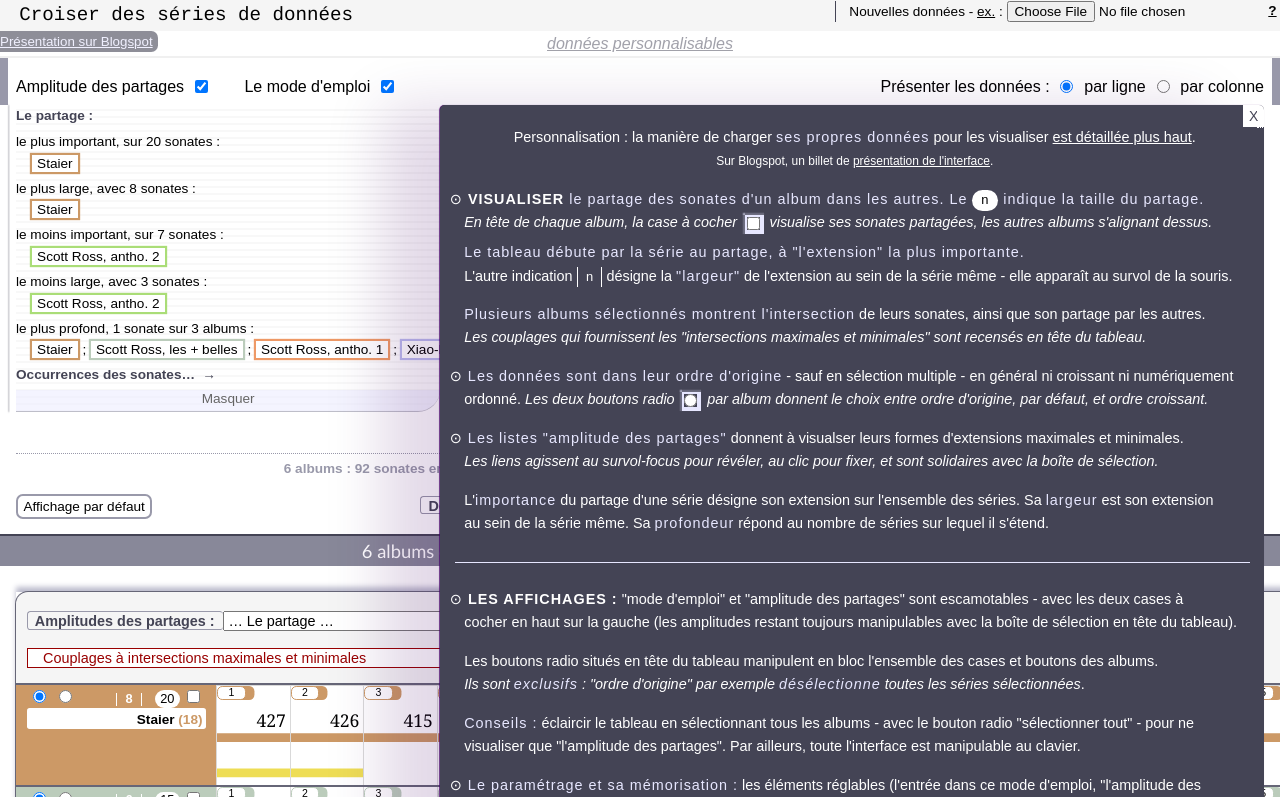
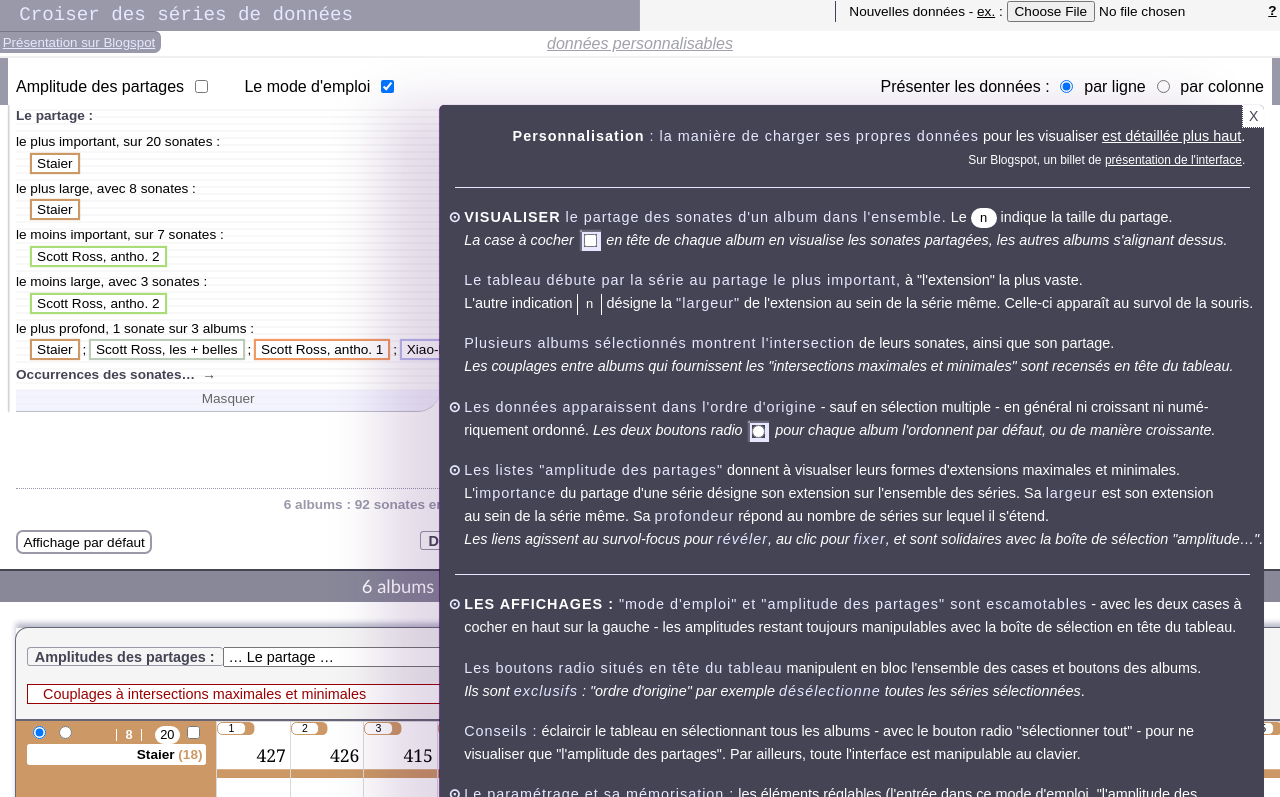
Before and after one commit to interfacteur/croisement-donnees, a plain HTML site: page in-croisement-ens-donnees.html in a window 1280 px wide. Both pictures are taken after a click on the link "→ mode d'emploi suite". Shown: the top 797 px of the page. Drawn offline with Linux system fonts and the light colour scheme.

Commit message:
wording and skin effects

```diff
--- a/-in-croisement-ens-donnees/styles.css
+++ b/-in-croisement-ens-donnees/styles.css
@@ -117,13 +117,14 @@ body.prinit form > *,
 	-o-transition: .5s;
 	transition: .5s;
 
-    -webkit-transform: translateZ(0);  /* activation de l'AM */
-    -moz-transform: translateZ(0);  /* activation de l'AM */
-    -ms-transform: translateZ(0);  /* activation de l'AM */
-    -o-transform: translateZ(0);  /* activation de l'AM */
-    transform: translateZ(0);  /* activation de l'AM */
+	-webkit-transform: translateZ(0);  /* activation de l'AM */
+	-moz-transform: translateZ(0);  /* activation de l'AM */
+	-ms-transform: translateZ(0);  /* activation de l'AM */
+	-o-transform: translateZ(0);  /* activation de l'AM */
+	transform: translateZ(0);  /* activation de l'AM */
 }
-#aideUtilisation p:not(.incipit),
+
+#aideUtilisation p,
 #meta h1,
 #meta p	{
 	opacity: 1;
@@ -131,8 +132,6 @@ body.prinit form > *,
 	padding: .5em .3em 0 .66em;
 }
 #aideUtilisation.sans p:not(.incipit),
-#aideUtilisation.sans .secondo,
-#aideUtilisation.sans .penultieme,
 #meta.sans h1,
 #meta.sans p,
 #meta.init h1,
@@ -142,7 +141,6 @@ body.prinit form > *,
 	opacity: 0;
 	padding-top: 0;
 	pointer-events: none;
-	width: 0;
 }
 #crutch #aideUtilisation.init,
 #crutch #aideUtilisation.nulle	{
@@ -150,10 +148,17 @@ body.prinit form > *,
 	height: 0;
 	padding: 0;
 }
-
-
-
-
+@media screen and (-webkit-min-device-pixel-ratio:0) {
+	#aideUtilisation	{
+		height: 864px;
+	}
+	#aideUtilisation.sans	{
+		height: 3em;
+	}
+	#aideUtilisation.sans p:not(.incipit)	{
+		display: none;
+	}
+}
 
 
 
@@ -162,6 +167,9 @@ body.prinit form > *,
 /* structure */
 body > header > h1	{
 	background: #F5F5F5;
+	box-shadow: 33.33em 0 #606070 inset;
+	box-shadow: 33.33em 0 #99A inset;
+	color: #E7E7FF;
 	font-family: Courier;
 	font-size: 1.2em;
 	font-weight: normal;
@@ -208,20 +216,24 @@ header small	{
 	position: absolute;
 }
 header small a	{
-	background: #445;
+	/*background: #445;*/
+	background: #99A;
 	border-radius: 0 .5em .5em 0;
+	border-top: 1px solid #778;
 	color: #E7E7FF;
 	font-style: normal;
 	left: 0;
-	opacity: .6;
-	padding-right: .4em;
+	/*opacity: .6;*/
+	padding: 0 .4em 0 .2em;
 	position: absolute;
 	white-space: nowrap;
 }
 header small a:hover,
 header small a:focus	{
+	background: #445;
+	border-top: 1px solid #445;
 	color: #FFF;
-	opacity: 1;
+	/*opacity: 1;*/
 }
 form	{
 	box-shadow: 0 -1em 1em #99A;
@@ -402,7 +414,7 @@ footer	{
 	margin: 0 0 -34em 0;
 	opacity: 1;
 	overflow: hidden;
-	padding: 1em;
+	padding: .8em 1em 1.4em 1em;
 	position: relative;
 	white-space: nowrap;
 	width: 100%;
@@ -424,41 +436,68 @@ footer	{
 #aideUtilisation.sans:focus	{
 	opacity: 1;
 }
-.intro	{
-	text-align: center;
+#aideUtilisation:not(.sans) .bloc	{
+	border-top: 1px solid #E7E7FF;
 }
-.secondo	{
-	border-top: 1px solid #E7E7FF;
-	margin-top: 1.25em;
-	padding-top: 1.25em;
+#aideUtilisation:not(.sans) p.pre-bloc	{
+	margin-bottom: .5em;
 }
-.penultieme	{
-	height: 7em;
+#aideUtilisation:not(.sans) .bloc p:first-child	{
+	margin-top: .75em;
 }
-.secondo:last-child	{
+.seuil	{
 	text-align: right;
+}
+#aideUtilisation:not(.sans) li + li p:first-child::before	{
+	color: #E7E7FF;
+	content: "\2299";
+	font-weight: bold;
+	margin-left: -1.1em;
+	position: absolute;
+}
+#aideUtilisation:not(.sans) li:last-child p:first-child::before	{
+	content: none;
+}
+#aideUtilisation p	{
+	margin-top: .1em;
+}
+#aideUtilisation .mince	{
+	height: 2.5em;
+}
+#aideUtilisation .consequent	{
+	height: 8em;
+}
+#aideUtilisation.sans .incipit	{
+	height: 2.5em;
+}
+#aideUtilisation.sans .incipit em	{
+	display: none;
+}
+
+
+#aideUtilisation input	{
+	box-shadow: 0 0 .1em .3em #E7E7FF;
 }
 .sans .discret	{
 	display: none;
 }
-#aideUtilisation p:first-child	{
-	padding: .5em .3em 0 .66em;
+#aideUtilisation strong	{
+	font-weight: normal;
 }
 #aideUtilisation:not(.sans) strong	{
 	color: #E7E7FF;
 	letter-spacing: 1px;
-	font-weight: normal;
 }
-#aideUtilisation.sans p:first-child strong	{
+#aideUtilisation:not(.sans) strong strong	{
+	color: #FFF;
+	font-weight: bold;
+}
+#aideUtilisation.sans .incipit strong,
+#aideUtilisation.sans .incipit strong strong	{
 	color: #000;
-	font-weight: normal;
 }
-#aideUtilisation:not(.sans) .clair,
 #aideUtilisation a	{
 	color: #FFF;
-}
-#aideUtilisation input	{
-	box-shadow: 0 0 .1em .3em #E7E7FF;
 }
 #mdemploi	{
 	color: #FFF;
@@ -481,19 +520,8 @@ footer	{
 	background: transparent;
 	content: "";
 }
-.pseudo-item	{
-	text-indent: -1em;
-}
-#aideUtilisation .incipit em,
-.cipit	{
-	display: inline;
-}
-#aideUtilisation.sans .incipit em	{
-	display: none;
-}
-#aideUtilisation p.outcipit	{
-	height: 2.5em;
-}
+
+
 
 
 
@@ -1168,11 +1196,7 @@ tr:nth-child(6) .label span	{
 table:not(.axes) .visible::before	{
 	color: #FFF!important;
 }
-/*.crutch td.visible::before	{
-	border-color: #F00;
-	box-shadow: .8em 0 #B00;
-}
-*/
+
 	/* analyse : */
 #crutch .intersection td:not(:empty),
 #crutch .diasection,
--- a/in-croisement-ens-donnees.html
+++ b/in-croisement-ens-donnees.html
@@ -27,7 +27,7 @@
 		<section class="base">
 			<p class="tdbord">
 				<label for="analyse">Amplitude des partages</label>
-				<input type="checkbox" id="analyse" checked>
+				<input type="checkbox" id="analyse">
 				<label for="mde">Le mode d'emploi</label>
 				<input type="checkbox" id="mde" checked>
 			</p>
@@ -45,47 +45,47 @@
 
 			<ul id="aideUtilisation" class="sans init">
 				<li>
-					<p class="intro">
-						Personnalisation : la manière de charger <strong>ses propres données</strong> pour les visualiser <a href="#aidePersonnalisation">est détaillée plus haut</a>.<br>
+					<p class="seuil pre-bloc">
+						<strong><strong>Personnalisation</strong> : la manière de charger ses propres données</strong> pour les visualiser <a href="#aidePersonnalisation">est détaillée plus haut</a>.<br>
 						<small>Sur Blogspot, un billet de <a href="http://interfacteur.blogspot.fr/2016/01/croiser-donnees.html">présentation de l'interface</a>.</small>
 					</p>
 				</li>
-				<li>
-					<p class="incipit pseudo-item">
-						<strong><span class="clair"><span class="discret">&#x2299;</span> <b>VISUALISER</b></span> le partage des <span class="typeEle2"></span> d'un<span class="genreTab"></span> <span class="typeTab1"></span> dans les autres<span class="discret">. Le <span class="nb1">n</span> indique la taille du partage</span>.</strong> <a href="#" id="mdemploi">→ mode d'emploi suite</a><br>
-						<em>En tête de chaque <span class="typeTab1"></span>, la case à cocher <input type="checkbox" tabindex="-1"> visualise ses <span class="typeEle2"></span> partagé<span class="genreEle"></span>s, les autres <span class="typeTab2"></span> s'alignant dessus.</em>
+				<li class="bloc">
+					<p class="incipit">
+						<strong><strong>VISUALISER</strong> le partage des <span class="typeEle2"></span> d'un<span class="genreTab"></span> <span class="typeTab1"></span> dans l'ensemble.</strong><span class="discret"> Le <span class="nb1">n</span> indique la taille du partage.</span> <a href="#" id="mdemploi">→ mode d'emploi suite</a><br>
+						<em>La case à cocher <input type="checkbox" tabindex="-1"> en tête de chaque <span class="typeTab1"></span> en visualise les <span class="typeEle2"></span> partagé<span class="genreEle"></span>s, les autres <span class="typeTab2"></span> s'alignant dessus.</em>
 					</p>
 					<p>
-						<strong>Le tableau débute par la série au partage, à "l'extension" la plus importante.</strong><br>
-						L'autre indication <span class="nb2">n</span> désigne la <strong>"largeur"</strong> de l'extension au sein de la série même - elle apparaît au survol de la souris.
+						<strong>Le tableau débute par la série au partage le plus important,</strong> à "l'extension" la plus vaste.<br>
+						L'autre indication <span class="nb2">n</span> désigne la <strong>"largeur"</strong> de l'extension au sein de la série même. Celle-ci apparaît au survol de la souris.
 					</p>
 					<p>
-						<strong>Plusieurs <span class="typeTab2"></span> sélectionné<span class="genreTab"></span>s montrent l'intersection</strong> de leurs <span class="typeEle2"></span>, ainsi que son partage par les autres.<br>
-						<em>Les couplages qui fournissent les "intersections maximales et minimales" sont recensés en tête du tableau.</em>
+						<strong>Plusieurs <span class="typeTab2"></span> sélectionné<span class="genreTab"></span>s montrent l'intersection</strong> de leurs <span class="typeEle2"></span>, ainsi que son partage.<br>
+						<em>Les couplages entre <span class="typeTab2"></span> qui fournissent les "intersections maximales et minimales" sont recensés en tête du tableau.</em>
 					</p>
 				</li>
 				<li>
-					<p class="pseudo-item">
-						<strong><span class="clair">&#x2299;</span> Les données sont dans leur ordre d'origine</strong> - sauf en sélection multiple - en général ni croissant ni numériquement<br>
+					<p>
+						<strong>Les données apparaissent dans l'ordre d'origine</strong> - sauf en sélection multiple - en général ni croissant ni numé-<br>
 		<!-- <p>🔘) at code point 128,280 (U+1F518) &#x1F518;</p> -->
-						ordonné. <em class="cipit">Les deux boutons radio <input type="radio" tabindex="-1"> par <span class="typeTab1"></span> donnent le choix entre ordre d'origine, par défaut, et ordre croissant.</em>
+						riquement ordonné. <em class="cipit">Les deux boutons radio <input type="radio" tabindex="-1"> pour chaque <span class="typeTab1"></span> l'ordonnent par défaut, ou de manière croissante.</em>
 					</p>
 				</li>
 				<li>
-					<p class="pseudo-item">
-						<strong><span class="clair">&#x2299;</span> Les listes "amplitude des partages"</strong> donnent à visualser leurs formes d'extensions maximales et minimales.<br>
-						<em class="cipit">Les liens agissent au survol-focus pour révéler, au clic pour fixer, et sont solidaires avec la boîte de sélection.</em>
+					<p class="consequent pre-bloc">
+						<strong>Les listes "amplitude des partages"</strong> donnent à visualser leurs formes d'extensions maximales et minimales.<br>
+						L'<strong>importance</strong> du partage d'une série désigne son extension sur l'ensemble des séries. Sa <strong>largeur</strong> est son extension<br>
+						au sein de la série même. Sa <strong>profondeur</strong> répond au nombre de séries sur lequel il s'étend.<br>
+						<em class="cipit">Les liens agissent au survol-focus pour <strong>révéler</strong>, au clic pour <strong>fixer</strong>, et sont solidaires avec la boîte de sélection "amplitude…".</em>
 					</p>
-					<p>L'<strong>importance</strong> du partage d'une série désigne son extension sur l'ensemble des séries. Sa <strong>largeur</strong> est son extension<br>
-						au sein de la série même. Sa <strong>profondeur</strong> répond au nombre de séries sur lequel il s'étend.</p>
 				</li>
-				<li class="secondo">
-					<p class="pseudo-item">
-						<strong><span class="clair">&#x2299; <b>LES AFFICHAGES :</b></span></strong> "mode d'emploi" et "amplitude des partages" sont escamotables - avec les deux cases à<br>
-						cocher en haut sur la gauche (les amplitudes restant toujours manipulables avec la boîte de sélection en tête du tableau).
+				<li class="bloc">
+					<p>
+						<strong><strong>LES AFFICHAGES :</strong> "mode d'emploi" et "amplitude des partages" sont escamotables</strong> - avec les deux cases à<br>
+						cocher en haut sur la gauche - les amplitudes restant toujours manipulables avec la boîte de sélection en tête du tableau.
 					</p>
 					<p>
-						Les boutons radio situés en tête du tableau manipulent en bloc l'ensemble des cases et boutons des <span class="typeTab2"></span>.<br>
+						<strong>Les boutons radio situés en tête du tableau</strong> manipulent en bloc l'ensemble des cases et boutons des <span class="typeTab2"></span>.<br>
 						<em>Ils sont <strong>exclusifs</strong>&nbsp;: "ordre d'origine" par exemple <strong>désélectionne</strong> toutes les séries sélectionnées</em>.
 					</p>
 					<p>
@@ -93,18 +93,19 @@
 						visualiser que "l'amplitude des partages". Par ailleurs, toute l'interface est manipulable au clavier.
 					</p>
 				</li>
-				<li class="penultieme">
-					<p class="pseudo-item">
-						<strong><span class="clair">&#x2299;</span> Le paramétrage et sa mémorisation :</strong> les éléments réglables (l'entrée dans ce mode d'emploi, "l'amplitude des<br>
+				<li>
+					<p class="consequent pre-bloc">
+						<strong>Le paramétrage et sa mémorisation :</strong> les éléments réglables (l'entrée dans ce mode d'emploi, "l'amplitude des<br>
 						partages"), les	visualisations (sélection des <span class="typeTab2"></span>, "intersections", "amplitudes", ordre des données) et<br> la personnalisation des données, sont conservés et restitués en deçà d'un mois inactif.<br>
 						Le bouton <strong>"affichage par défaut"</strong> oublie - y compris les données personnalisées, qui ont un bouton dédié.
 						<a class="fermeture" href="#mdemploi" title="Fermer l'aide contextuelle">X</a>
 					</p>
 				</li>
-				<li class="secondo outcipit">
-					Tout retour et toute remarque sont bienvenus et attendus : <a href="http://emploi.alsacreations.com/demande-20022-Developpeur-front-end.html">contact</a>
+				<li class="bloc">
+					<p class="seuil mince">
+						Tout retour et toute remarque sont bienvenus : <a href="http://emploi.alsacreations.com/demande-20022-Developpeur-front-end.html">contact</a>
+					</p>
 				</li>
-
 			</ul>
 		</section>
 
@@ -116,7 +117,7 @@
 			<a href="http://www.equatorium.net/e1/-in-croisement-ens-donnees/donnees-sonates.js" id="exemple" title="exemple">ex.</a>  :
 		</label>
 		<input type="file" title="Nouvelles données" id="modifier">
-		<a href="#" id="aidePersonnalisation" title="PERSONNALISER LES DONNÉES… Sélectionner sur l'ordinateur un fichier .txt ou .js semblable à celui donnée en exemple - via le champ 'Nouvelles données' ou par la boîte de sélection 'Données visualisées'… Ou encore glisser-déposer directement le fichier sur la page… Il est possible d'enregistrer ce premier exemple [ou celui des millésimes, des bassins fluviaux] pour le modifier et l'adapter… Conserver les variables, et les clés dans 'informations'… Dans 'datas', conserver les 'titre' et le principe de numérotation… Les 'titre' ne devraient pas exéder 50 caractères… Il vaut mieux éviter les doublons. Les commentaires sont facultatifs… Une fois personnalisées, les données apparaissent dans la boîte de sélection centrale… Chaque nouvelle personnalisation remplace la précédente… Un bouton &#x22;oubli des données personnalisées&#x22; les soustrait… Jusqu'à 6 séries (&#x22;régions&#x22;, &#x22;albums&#x22; etc.) sont visualisables; au-delà les styles manquent…	Tout retour et toute remarque sont bienvenus et attendus : http://emploi.alsacreations.com/demande-20022-Developpeur-front-end.html."><strong>?</strong></a>
+		<a href="#" id="aidePersonnalisation" title="PERSONNALISER LES DONNÉES… Sélectionner sur l'ordinateur un fichier .txt ou .js semblable à celui donnée en exemple - via le champ 'Nouvelles données' ou par la boîte de sélection 'Données visualisées'… Ou encore glisser-déposer directement le fichier sur la page… Il est possible d'enregistrer ce premier exemple [ou celui des millésimes, des bassins fluviaux] pour le modifier et l'adapter… Conserver les variables, et les clés dans 'informations'… Dans 'datas', conserver les 'titre' et le principe de numérotation… Les 'titre' ne devraient pas exéder 50 caractères… Il vaut mieux éviter les doublons. Les commentaires sont facultatifs… Une fois personnalisées, les données apparaissent dans la boîte de sélection centrale… Chaque nouvelle personnalisation remplace la précédente… Un bouton &#x22;oubli des données personnalisées&#x22; les soustrait… Jusqu'à 6 séries (&#x22;régions&#x22;, &#x22;albums&#x22; etc.) sont visualisables; au-delà les styles manquent…	Tout retour est bienvenu et attendu : http://emploi.alsacreations.com/demande-20022-Developpeur-front-end.html."><strong>?</strong></a>
 	</section>
 
 	<p id="synthese">&nbsp;</p>
@@ -140,7 +141,7 @@
 	<address>Août 2014 - skin novembre 2015 - liste des étendues et personnalisation janvier 2016 - <a href="http://www.langhade.net/gaetan/">Gaëtan Langhade, Interfacteur</a></address><br><br>
 	<a href="http://interfacteur.blogspot.fr/2016/01/croiser-donnees.html">Note de présentation</a> -
 	<a href="https://github.com/interfacteur/croisement-donnees">Code sur Github</a> -
-	Tout retour et toute remarque sont bienvenus et attendus (<a href="http://emploi.alsacreations.com/demande-20022-Developpeur-front-end.html">contact</a>)
+	Tout retour et toute remarque : <a href="http://emploi.alsacreations.com/demande-20022-Developpeur-front-end.html">contact</a>
 </footer>
 <script src="-in-croisement-ens-donnees/jquery-1.11.0.min.js"></script>
 <script id="plug">
@@ -148,6 +149,7 @@
 ! Modernizr.promises
 && $("<script>", { "src" : "-media/es6-promise.min.js" }).insertAfter($("#plug"));
 </script>
+<script src="-in-croisement-ens-donnees/0-todo.js"></script>
 <script src="-in-croisement-ens-donnees/donnees-sonates.js"></script>
 <script src="-in-croisement-ens-donnees/1-analyse-donnees.js"></script>
 <script src="-in-croisement-ens-donnees/2-interface.js"></script>
```
